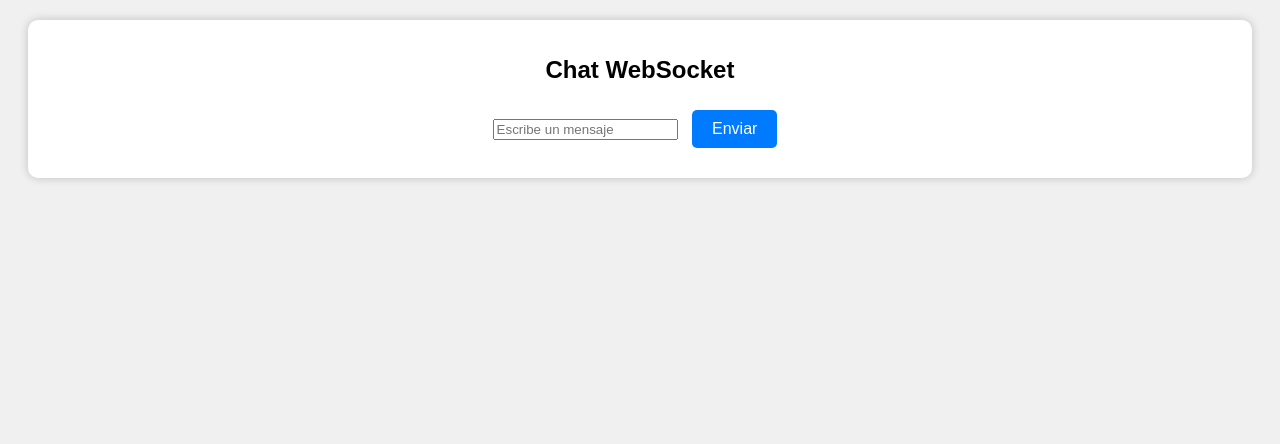
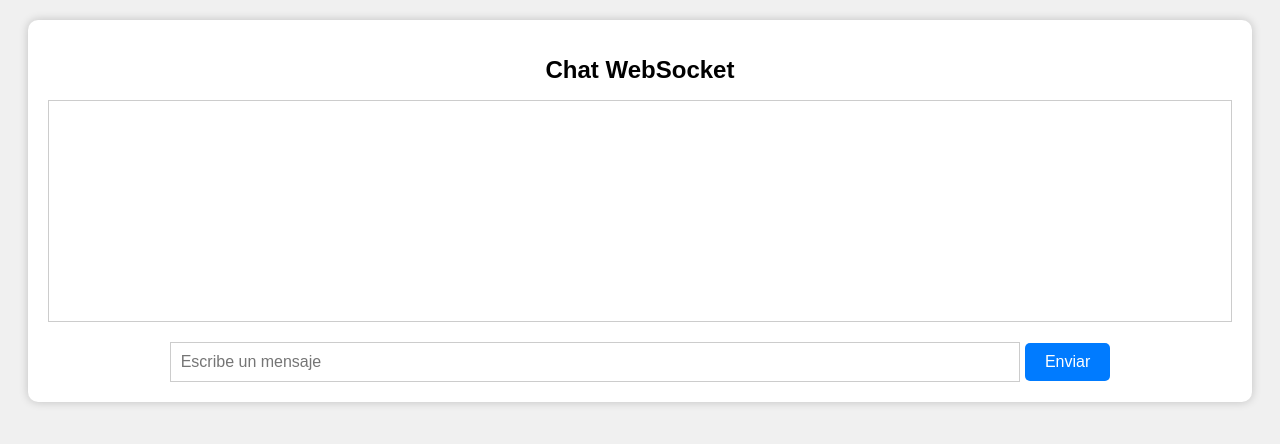
Before and after one commit to luzvm/esp32java, a plain HTML site: page index.html in a window 1280 px wide. Drawn offline with Linux system fonts and the light colour scheme.

Commit message:
Update styles.css

```diff
--- a/styles.css
+++ b/styles.css
@@ -12,9 +12,23 @@
   box-shadow: 0px 0px 10px rgba(0, 0, 0, 0.2);
 }
 
+#chat {
+  height: 200px;
+  margin-bottom: 20px;
+  padding: 10px;
+  border: 1px solid #ccc;
+  overflow-y: scroll;
+}
+
+input[type="text"] {
+  width: 70%;
+  padding: 10px;
+  font-size: 16px;
+  border: 1px solid #ccc;
+}
+
 button {
   padding: 10px 20px;
-  margin: 10px;
   font-size: 16px;
   cursor: pointer;
   background-color: #007BFF;
@@ -31,19 +45,3 @@ button:hover {
 h1 {
   font-size: 24px;
 }
-
-.status {
-  font-size: 18px;
-  margin: 20px 0;
-  color: #555;
-  animation: fade 1s infinite alternate;
-}
-
-@keyframes fade {
-  from {
-    opacity: 1;
-  }
-  to {
-    opacity: 0.5;
-  }
-}
```
